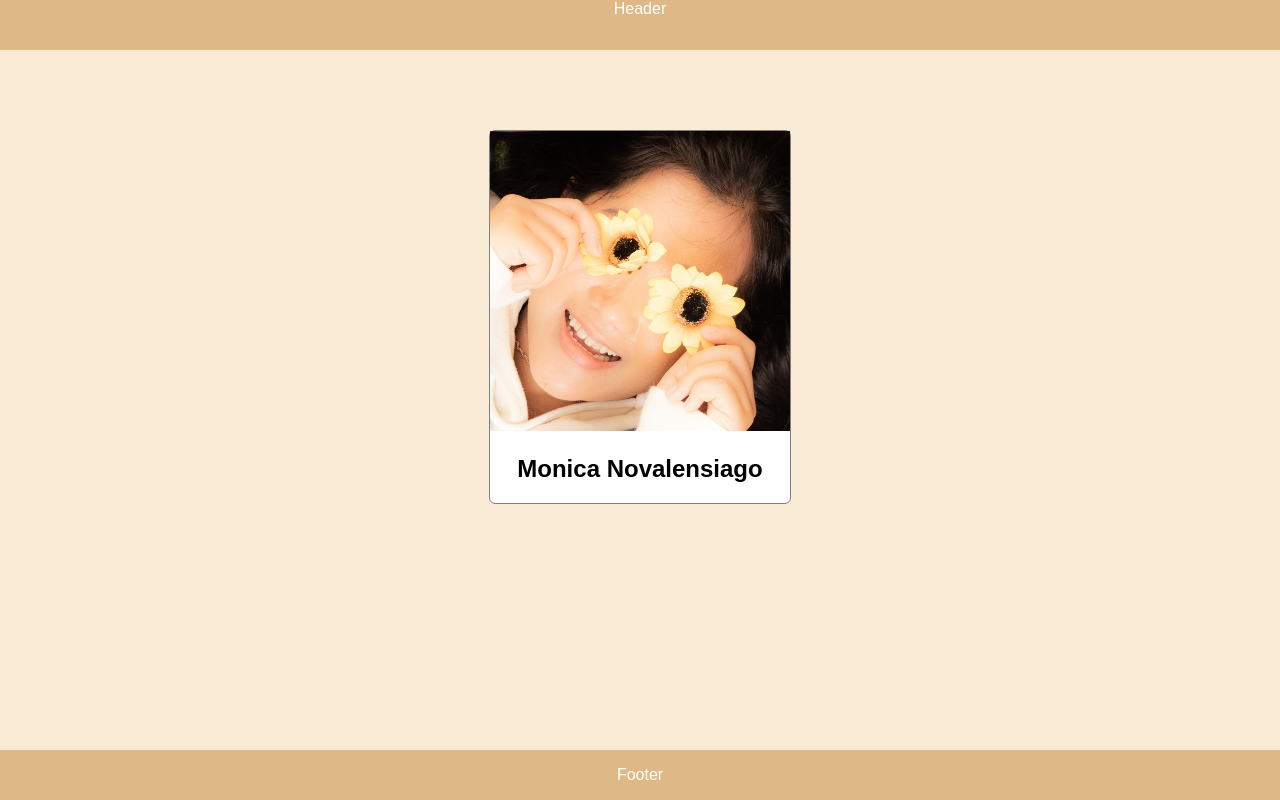
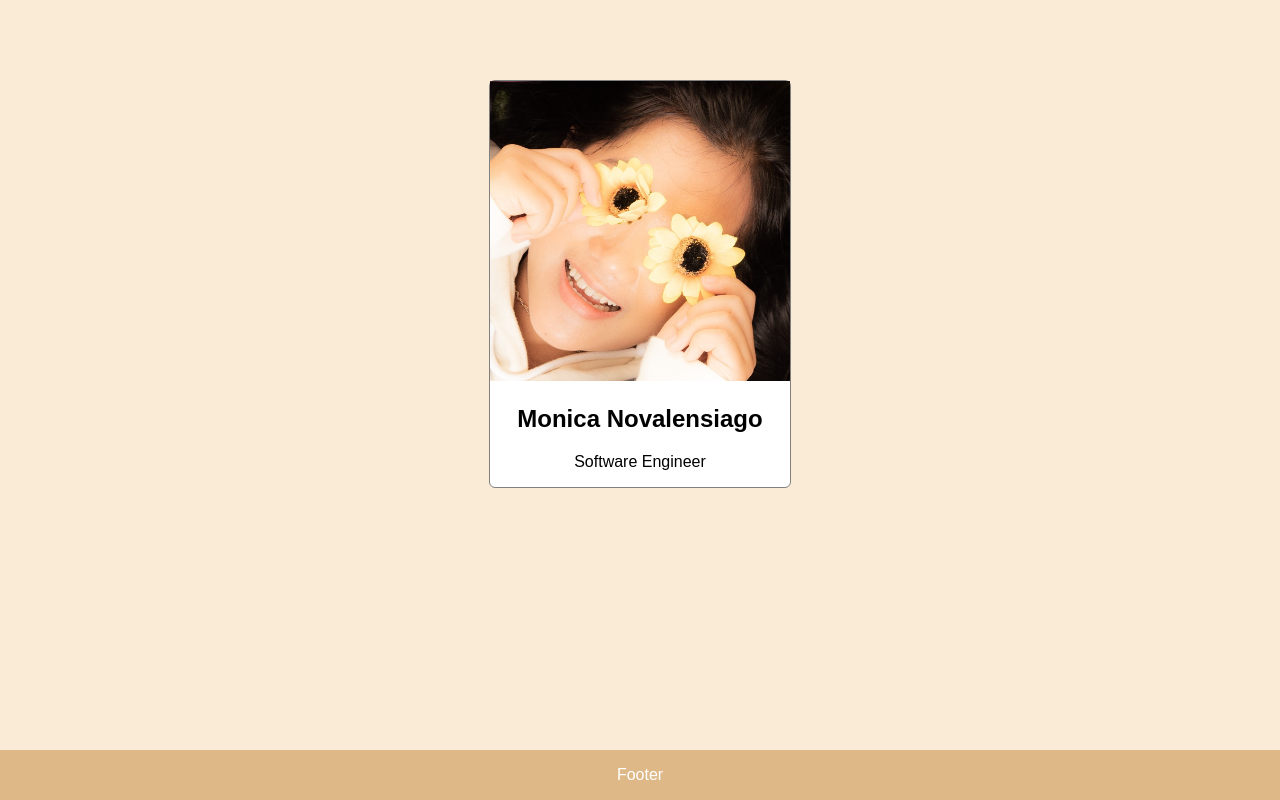
Before and after one commit to monicanovalensiago/my-repo-from-remote, a plain HTML site: page index.html in a window 1280 px wide. Drawn offline with Linux system fonts and the light colour scheme.

Commit message:
add profile-job

```diff
--- a/index.html
+++ b/index.html
@@ -8,6 +8,7 @@
     <div id="profile-container">
         <img id="profile-image" src="images/foto-9 (4).jpg" alt="profile image" />
         <h2 id="profile-name">Monica Novalensiago</h2>
+        <p id="profile-job">Software Engineer</p>
      </div>
      <div id="footer">Footer</div>
   </body>
--- a/style.css
+++ b/style.css
@@ -35,16 +35,18 @@
     text-align: center;
     color: white;
  }
+
  #header {
     width: 100%;
     height: 50px;
-<<<<<<< HEAD
     position: absolute;
     bottom: 0;
-=======
->>>>>>> footer
     line-height: 50px;
     background-color: burlywood;
     text-align: center;
     color: white;
  }
+
+ #profile-job {
+    text-align: center;
+}
```
